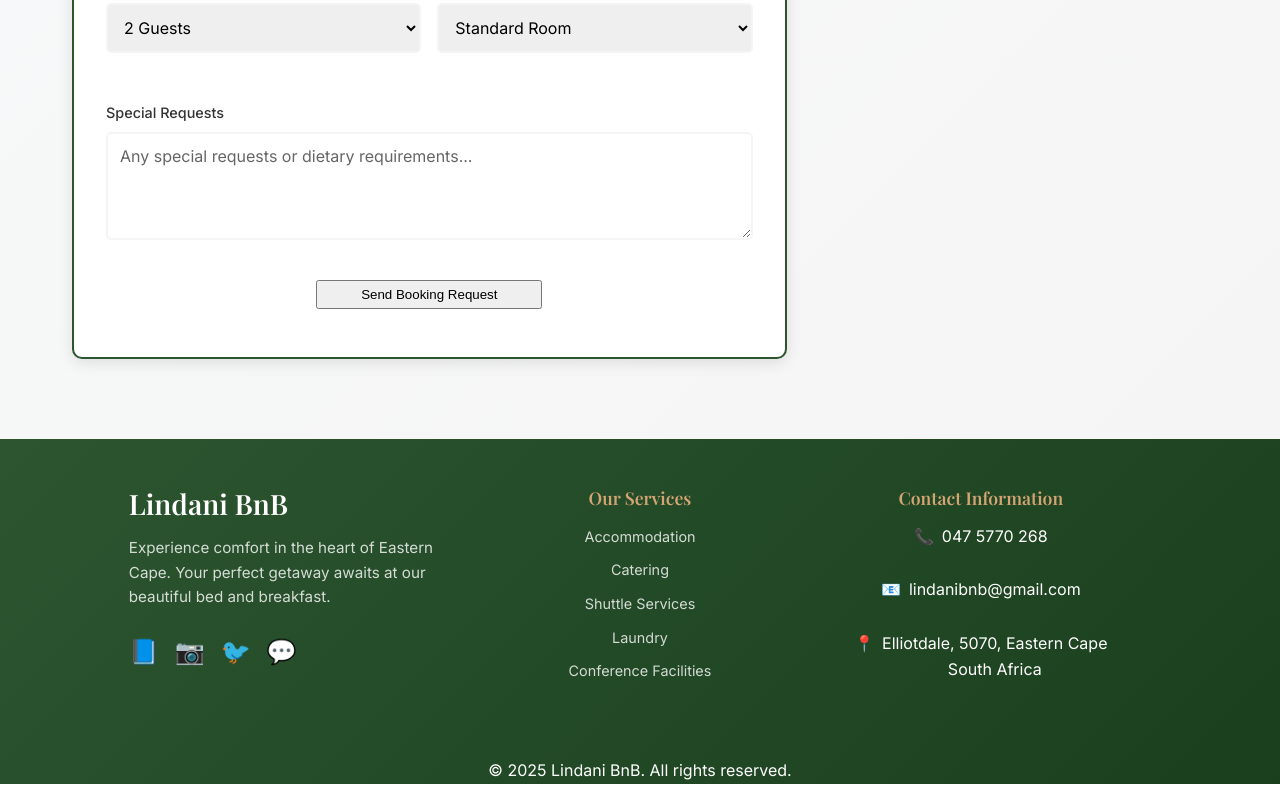
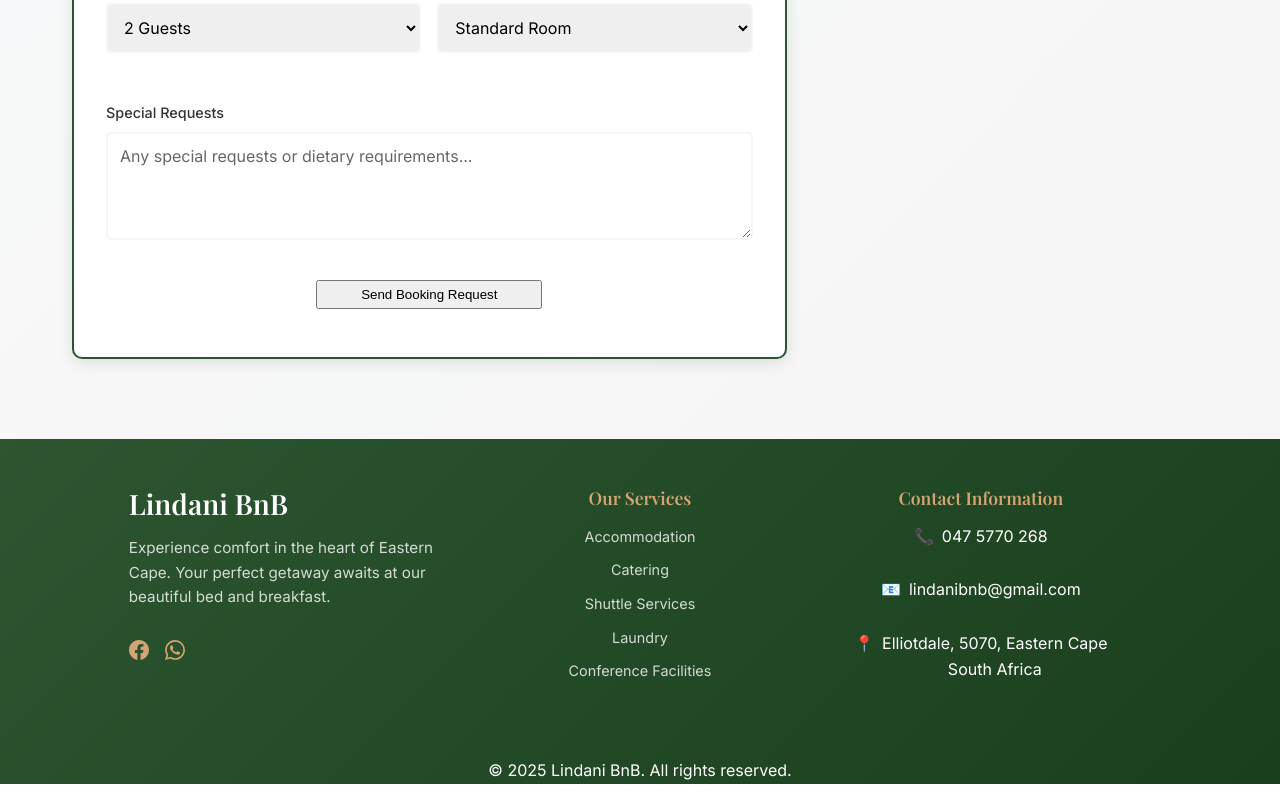
Before and after one commit to Lebo-Madikane/lindani-bnb, a Next.js app: page / in a window 1280 px wide. Shown: the part 6039-6839 px from the top of the page. Built offline with nearby package versions, Linux system fonts and the light colour scheme.

Commit message:
add social media icons on footer component

```diff
--- a/src/components/Footer/Footer.js
+++ b/src/components/Footer/Footer.js
@@ -1,5 +1,6 @@
 import Link from 'next/link'
 import styles from './Footer.module.scss'
+
 
 export default function Footer() {
     const currentYear = new Date().getFullYear()
@@ -16,10 +17,16 @@
                             Your perfect getaway awaits at our beautiful bed and breakfast.
                         </p>
                         <div className={styles.social}>
-                            <a href="#" aria-label="Facebook">📘</a>
-                            <a href="#" aria-label="Instagram">📷</a>
-                            <a href="#" aria-label="Twitter">🐦</a>
-                            <a href="#" aria-label="WhatsApp">💬</a>
+                            <a href="https://www.facebook.com/p/Lindani-BNB-100067752275313/" target="_blank" rel="noopener noreferrer">
+                                <svg width="20" height="20" viewBox="0 0 24 24" fill="currentColor">
+                                    <path d="M24 12.073c0-6.627-5.373-12-12-12s-12 5.373-12 12c0 5.99 4.388 10.954 10.125 11.854v-8.385H7.078v-3.47h3.047V9.43c0-3.007 1.792-4.669 4.533-4.669 1.312 0 2.686.235 2.686.235v2.953H15.83c-1.491 0-1.956.925-1.956 1.874v2.25h3.328l-.532 3.47h-2.796v8.385C19.612 23.027 24 18.062 24 12.073z" />
+                                </svg>
+                            </a>
+                            <a href="https://wa.me/27477570268" target="_blank" rel="noopener noreferrer">
+                                <svg width="20" height="20" viewBox="0 0 24 24" fill="currentColor">
+                                    <path d="M17.472 14.382c-.297-.149-1.758-.867-2.03-.967-.273-.099-.471-.148-.67.15-.197.297-.767.966-.94 1.164-.173.199-.347.223-.644.075-.297-.15-1.255-.463-2.39-1.475-.883-.788-1.48-1.761-1.653-2.059-.173-.297-.018-.458.13-.606.134-.133.298-.347.446-.52.149-.174.198-.298.298-.497.099-.198.05-.371-.025-.52-.075-.149-.669-1.612-.916-2.207-.242-.579-.487-.5-.669-.51-.173-.008-.371-.01-.57-.01-.198 0-.52.074-.792.372-.272.297-1.04 1.016-1.04 2.479 0 1.462 1.065 2.875 1.213 3.074.149.198 2.096 3.2 5.077 4.487.709.306 1.262.489 1.694.625.712.227 1.36.195 1.871.118.571-.085 1.758-.719 2.006-1.413.248-.694.248-1.289.173-1.413-.074-.124-.272-.198-.57-.347m-5.421 7.403h-.004a9.87 9.87 0 01-5.031-1.378l-.361-.214-3.741.982.998-3.648-.235-.374a9.86 9.86 0 01-1.51-5.26c.001-5.45 4.436-9.884 9.888-9.884 2.64 0 5.122 1.03 6.988 2.898a9.825 9.825 0 012.893 6.994c-.003 5.45-4.437 9.884-9.885 9.884m8.413-18.297A11.815 11.815 0 0012.05 0C5.495 0 .16 5.335.157 11.892c0 2.096.547 4.142 1.588 5.945L.057 24l6.305-1.654a11.882 11.882 0 005.683 1.448h.005c6.554 0 11.890-5.335 11.893-11.893A11.821 11.821 0 0020.525 3.488" />
+                                </svg>
+                            </a>
                         </div>
                     </div>
 
--- a/src/components/Footer/Footer.module.scss
+++ b/src/components/Footer/Footer.module.scss
@@ -57,6 +57,7 @@
             display: inline-block;
             font-size: 1.5rem;
             transition: transform 0.3s ease;
+            color: var(--accent-color);
 
             &:hover {
                 transform: scale(1.2);
```
